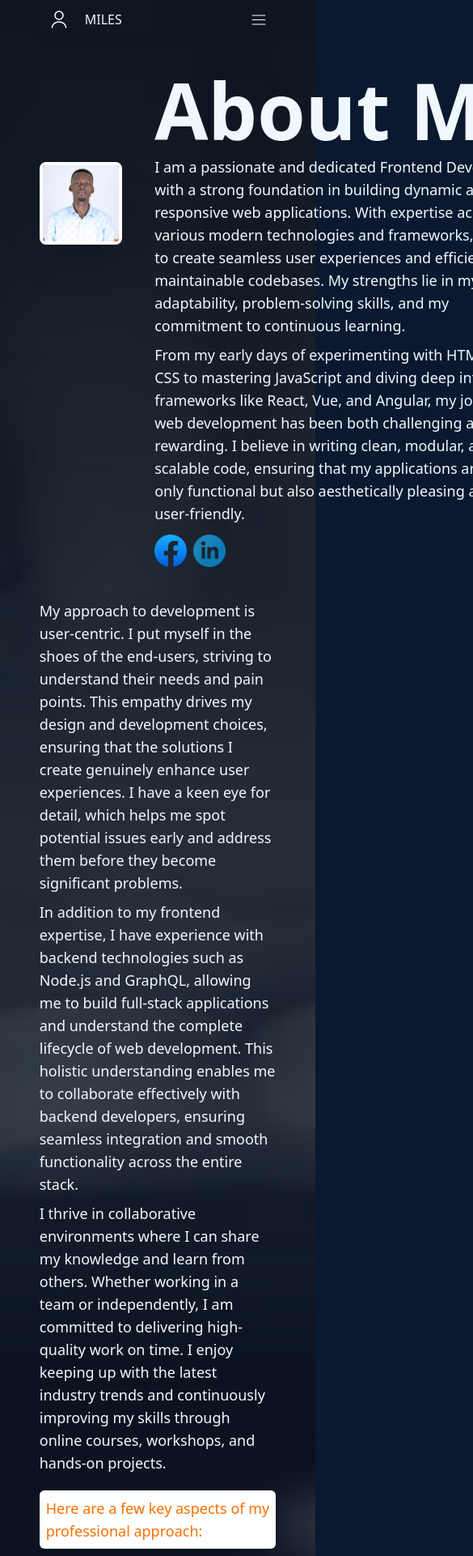
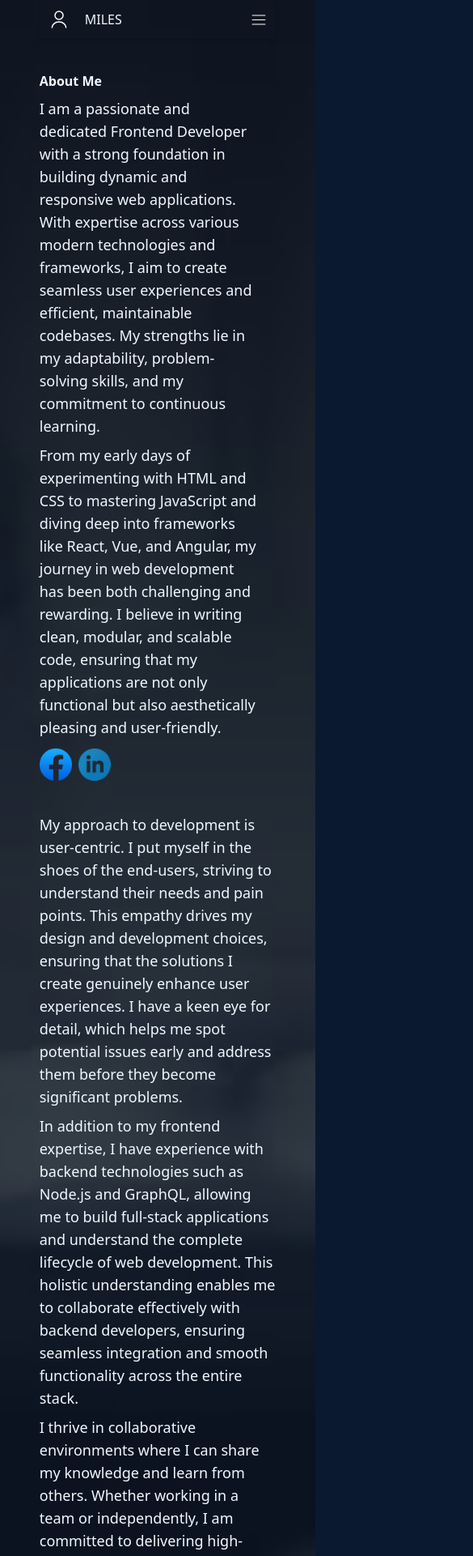
Before and after one commit to benjamin-nyankson/portfolio-website-benjamin-nyankson, a Vue app: page /about in a window 390 px wide. Shown: the top 1921 px of the page at 81% size, 585 px wide, since content can reach past the window. Built offline with nearby package versions, Linux system fonts and the light colour scheme.

Commit message:
refactor: responsive

```diff
--- a/index.html
+++ b/index.html
@@ -4,7 +4,7 @@
     <meta charset="UTF-8">
     <link rel="icon" href="/favicon.ico">
     <meta name="viewport" content="width=device-width, initial-scale=1.0">
-    <title>Portfolio</title>
+    <title>Benjamin-Nyankson</title>
   </head>
   <body>
     <div id="app"></div>
--- a/src/App.vue
+++ b/src/App.vue
@@ -1,11 +1,17 @@
 <script setup lang="ts">
 import TopNavBar from "@/components/navbar/TopNavBar.vue";
-import { RouterView } from 'vue-router';
+import { RouterView, useRoute } from 'vue-router';
 import AlertComponent from "./components/alert/AlertComponent.vue";
 import { useAlertSystem } from "./stores/store";
 import img from "@/assets/desktop-wallpaper-portfolio.jpg"
+import { watch } from "vue";
 
 const alert = useAlertSystem();
+const route = useRoute()
+watch(route,(val)=>{
+  window.document.title = val.path.length>1 && (val.path.startsWith("/"))  ? "Benjamin Nyankson - " + val.path.replace("/","") : "Benjamin Nyankson"
+  // window.document.title =   text
+})
 </script>
 
 <template>
--- a/src/components/views/AboutPage.vue
+++ b/src/components/views/AboutPage.vue
@@ -1,10 +1,12 @@
 <template>
     <div class="">
         <div class="flex gap-10 mt-10 ">
-            <img src="../../assets//images//profile_img.jpeg" alt=""
-                class="mt-28 rounded-lg border-4 shadow-2xl border-[#ffffff] sm:hidden md:hidden lg:block w-[35%] h-[50%]">
+            <div class="2xs:hidden xs:hidden sm:hidden md:hidden lg:flex">
+                <img src="../../assets//images//profile_img.jpeg" alt=""
+                class="mt-28 rounded-lg border-4 shadow-2xl border-[#ffffff] h-[50%]">
+            </div>
             <div class=" pr-5">
-                <h4 class="text-8xl font-bold whitespace-nowrap">About Me</h4>
+                <h4 class="lg:text-8xl sm:text-3xl md:text-3xl font-bold whitespace-nowrap">About Me</h4>
 
                 <p class="mt-2 text-lg" v-for="item in about.first">{{ item.content }}</p>
 
@@ -15,15 +17,15 @@
         <section class="mt-10">
             <p class="mt-2 text-lg" v-for="item in about.second">{{ item.content }}</p>
 
-            <p class="text-lg primary py-2 my-5 bg-white px-2 rounded-md">Here are a few key aspects of my professional
+            <p class="text-md primary py-2 my-5 bg-white px-2 rounded-md">Here are a few key aspects of my professional
                 approach:</p>
 
             <p v-for="item in approaches" class="mt-2 text-lg">
-                <span class="primary text-lg"> {{ item.title }} </span>
+                <span class="primary text-md"> {{ item.title }} </span>
                 <span> &nbsp;{{ item.content }}</span>
             </p>
 
-            <p class="text-lg mt-3" v-for="item in extras">{{ item }}</p>
+            <p class="text-md mt-3" v-for="item in extras">{{ item }}</p>
         </section>
     </div>
 
--- a/src/components/views/LandingPage.vue
+++ b/src/components/views/LandingPage.vue
@@ -1,5 +1,5 @@
 <template>
-    <div class="mt-32 flex items-center gap-5">
+    <div class="mt-10 flex items-center gap-5">
         <div class="mb-5">
             <p>Hi I am</p>
             <p class="text-[#FD6F00] text-2xl font-bold">Benjamin Nyankson</p>
@@ -15,7 +15,7 @@
                 and Vue.js.</p>
             <ButtonComponent text="Contact me" class="mt-10" @submit="open = true" />
         </div>
-        <div class="w-full flex items-center flex-col gap-3 sm:hidden md:hidden lg:flex">
+        <div class="w-full flex items-center flex-col gap-3 2xs:hidden xs:hidden sm:hidden md:hidden lg:flex">
             <img src="../../assets//images//profile_img.jpeg" alt="">
           <SocialMedia/>
         </div>
```
